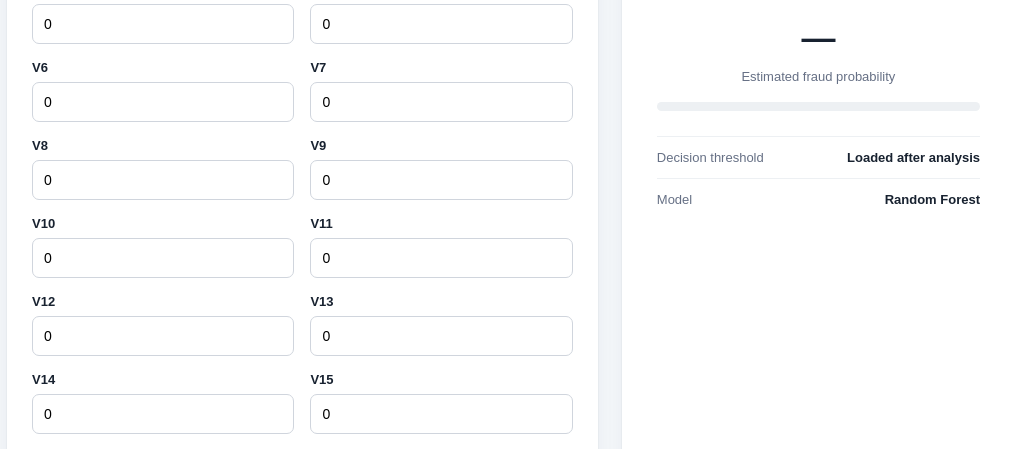
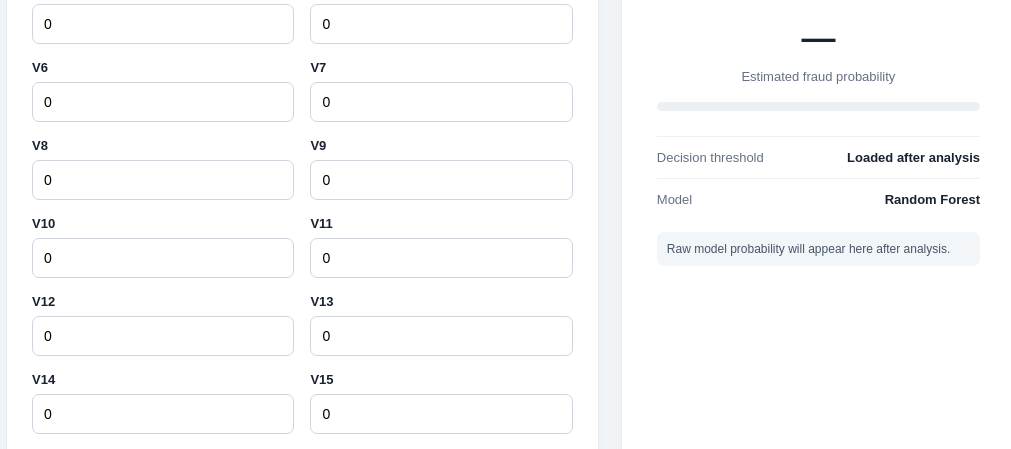
Before and after one commit to roshini-pilli/financial-anomaly-detection, a Flask app: page / in a window 1280 px wide. Shown: the part 515-964 px from the top of the page, without its empty margins (129-1140 px from the left). Run offline with Flask 3, Linux system fonts and the light colour scheme; parts of the project's set-up code (start-up, migrations or seed data) failed here and were passed over.

Commit message:
Fix fraud probability display

```diff
--- a/app.py
+++ b/app.py
@@ -2,26 +2,36 @@
 from flask import Flask, request, jsonify, render_template
 import pandas as pd
 import joblib
+import math
+from pathlib import Path
 
 app = Flask(__name__)
 
-saved = joblib.load("models/fraud_model.pkl")
+BASE_DIR = Path(__file__).resolve().parent
+MODEL_PATH = BASE_DIR / "models" / "fraud_model.pkl"
+
+saved = joblib.load(MODEL_PATH)
+
 model = saved["model"]
-threshold = saved["threshold"]
+threshold = float(saved["threshold"])
 features = saved["features"]
+
 
 @app.route("/")
 def home():
     return render_template("index.html")
+
 
 @app.route("/predict", methods=["POST"])
 def predict():
     data = request.get_json(silent=True)
 
     if not isinstance(data, dict):
-        return jsonify({"error": "Send a valid JSON object"}), 400
+        return jsonify({
+            "error": "Send a valid JSON object"
+        }), 400
 
-    missing = [f for f in features if f not in data]
+    missing = [feature for feature in features if feature not in data]
 
     if missing:
         return jsonify({
@@ -30,31 +40,47 @@ def predict():
         }), 400
 
     try:
-        row = pd.DataFrame(
-            [[float(data[f]) for f in features]],
-            columns=features
-        )
-    except (ValueError, TypeError):
+        values = [float(data[feature]) for feature in features]
+    except (ValueError, TypeError, OverflowError):
         return jsonify({
             "error": "All transaction features must be numeric"
         }), 400
 
-    if row.isna().any().any() or not row.map(
-        lambda value: value == value and abs(value) != float("inf")
-    ).all().all():
+    if not all(math.isfinite(value) for value in values):
         return jsonify({
             "error": "Features must contain finite numbers"
         }), 400
 
-    probability = float(model.predict_proba(row)[0, 1])
+    row = pd.DataFrame([values], columns=features)
+
+    try:
+        probability = float(model.predict_proba(row)[0, 1])
+    except Exception:
+        app.logger.exception("Prediction failed")
+        return jsonify({
+            "error": "Unable to predict this transaction"
+        }), 500
+
     prediction = int(probability >= threshold)
 
     return jsonify({
         "prediction": prediction,
         "result": "Fraudulent" if prediction else "Legitimate",
-        "fraud_probability": round(probability, 6),
-        "threshold": threshold
+        "fraud_probability": probability,
+        "fraud_percentage": probability * 100,
+        "threshold": threshold,
+        "threshold_percentage": threshold * 100
     })
+
+
+@app.route("/health")
+def health():
+    return jsonify({
+        "status": "ok",
+        "model_loaded": model is not None,
+        "feature_count": len(features)
+    })
+
 
 if __name__ == "__main__":
     app.run(debug=False)
--- a/templates/index.html
+++ b/templates/index.html
@@ -62,6 +62,7 @@
             padding: 25px;
             box-shadow: 0 4px 18px #172b3a0b;
             border: 1px solid #e7ebef;
+            min-width: 0;
         }
 
         h2 {
@@ -156,6 +157,7 @@
             margin: 27px 0 10px;
             font-size: 34px;
             font-weight: 700;
+            overflow-wrap: anywhere;
         }
 
         .bar {
@@ -180,15 +182,32 @@
             padding: 13px 0;
             border-top: 1px solid #edf0f3;
             font-size: 13px;
+            text-align: left;
         }
 
         .meta span {
             color: #667085;
         }
 
+        .meta strong {
+            text-align: right;
+            overflow-wrap: anywhere;
+        }
+
         .error {
             color: #b42318 !important;
             margin-top: 12px;
+        }
+
+        .diagnostic {
+            margin-top: 12px;
+            padding: 10px;
+            border-radius: 7px;
+            background: #f3f6f9;
+            color: #475467;
+            font-size: 12px;
+            overflow-wrap: anywhere;
+            text-align: left;
         }
 
         .fraud .icon {
@@ -272,6 +291,7 @@
 
                     <div class="probability" id="probability">—</div>
                     <p>Estimated fraud probability</p>
+
                     <div class="bar">
                         <div class="fill" id="fill"></div>
                     </div>
@@ -280,9 +300,14 @@
                         <span>Decision threshold</span>
                         <strong id="threshold">Loaded after analysis</strong>
                     </div>
+
                     <div class="meta">
                         <span>Model</span>
                         <strong>Random Forest</strong>
+                    </div>
+
+                    <div class="diagnostic" id="diagnostic">
+                        Raw model probability will appear here after analysis.
                     </div>
                 </div>
             </section>
@@ -318,7 +343,6 @@
 
             if (name === "Amount") {
                 input.value = "100";
-                label.textContent = "Amount";
             }
 
             wrapper.append(label, input);
@@ -366,7 +390,16 @@
                 }
 
                 const isFraud = result.prediction === 1;
-                const probability = result.fraud_probability * 100;
+                const rawProbability = Number(result.fraud_probability);
+
+                if (!Number.isFinite(rawProbability) ||
+                    rawProbability < 0 || rawProbability > 1) {
+                    throw new Error("The API returned an invalid fraud probability.");
+                }
+
+                const probability = Number.isFinite(Number(result.fraud_percentage))
+                    ? Number(result.fraud_percentage)
+                    : rawProbability * 100;
 
                 document.getElementById("result").className =
                     `result ${isFraud ? "fraud" : "legitimate"}`;
@@ -378,11 +411,11 @@
 
                 document.getElementById("description").textContent =
                     isFraud
-                    ? "The model flagged this transaction for further review."
-                    : "The model did not flag this transaction at the selected threshold.";
+                        ? "The model flagged this transaction for further review."
+                        : "The model did not flag this transaction at the selected threshold.";
 
                 document.getElementById("probability").textContent =
-                    `${probability.toFixed(4)}%`;
+                    `${probability.toFixed(6)}%`;
 
                 document.getElementById("fill").style.width =
                     `${Math.max(0, Math.min(100, probability))}%`;
@@ -390,8 +423,17 @@
                 document.getElementById("fill").style.background =
                     isFraud ? "#d92d20" : "#187447";
 
+                const thresholdPercentage = Number.isFinite(Number(result.threshold_percentage))
+                    ? Number(result.threshold_percentage)
+                    : Number(result.threshold) * 100;
+
                 document.getElementById("threshold").textContent =
-                    `${(result.threshold * 100).toFixed(1)}%`;
+                    `${thresholdPercentage.toFixed(1)}%`;
+
+                document.getElementById("diagnostic").textContent =
+                    `Raw probability: ${rawProbability.toPrecision(12)} | ` +
+                    `Percentage: ${probability.toPrecision(12)}% | ` +
+                    `Threshold: ${thresholdPercentage.toFixed(2)}%`;
             } catch (err) {
                 error.textContent = err.message ||
                     "Could not connect to the prediction API.";
```
